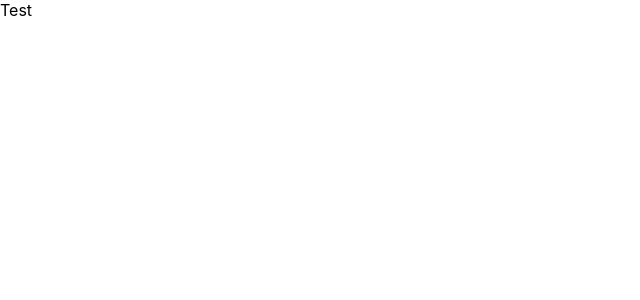
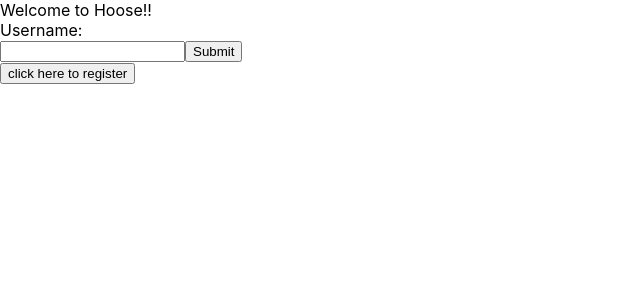
Before and after one commit to coltenappleby/hoose-frontend, a React (Create React App) app: page / in a window 1280 px wide. Shown: the top 300 px of the page, without its empty margins (0-640 px from the left). Built offline with nearby package versions, Linux system fonts and the light colour scheme.

Commit message:
added login, register, zipcodeitem, and zipcode list

```diff
--- a/public/index.html
+++ b/public/index.html
@@ -14,7 +14,7 @@
       manifest.json provides metadata used when your web app is installed on a
       user's mobile device or desktop. See https://developers.google.com/web/fundamentals/web-app-manifest/
     -->
-    <link rel="manifest" href="%PUBLIC_URL%/manifest.json" />
+    <!-- <link rel="manifest" href="%PUBLIC_URL%/manifest.json" /> -->
     <!--
       Notice the use of %PUBLIC_URL% in the tags above.
       It will be replaced with the URL of the `public` folder during the build.
--- a/src/Components/App.js
+++ b/src/Components/App.js
@@ -2,6 +2,7 @@ import '../App.css';
 import HomePage from "./HomePage.js"
 import React from "react";
 import {BrowserRouter as Router, Switch, Route} from 'react-router-dom';
+import ZipCodeList from './ZipCodeList';
 
 function App() {
   return (
@@ -10,7 +11,9 @@ function App() {
     <Switch>
       <Route exact path="/">
         <HomePage />
-
+      </Route>
+      <Route exact path="/zipcodes">
+        <ZipCodeList />
       </Route>
 
     </Switch>
--- a/src/Components/HomePage.js
+++ b/src/Components/HomePage.js
@@ -1,11 +1,19 @@
 import React from "react"
+import Login from "./Login.js";
 
 function HomePage() {
 
     return(
         <div>
-            Test
+            <div>
+                Welcome to Hoose!!
+            </div>
+            <div>
+                <Login />
+            </div>
         </div>
+
+
 
     )
 
--- /dev/null
+++ b/src/Components/Login.js
@@ -0,0 +1,71 @@
+import React, {useState} from "react"
+import { useHistory } from "react-router-dom"
+
+function Login() {
+
+    const [username, setUserName] = useState([])
+    const [errors, setErrors] = useState([])
+    const [isLoggedIn, setIsLoggedIn] = useState(false)
+    const [loginOrRegister, setLoginOrRegister] = useState("login")
+
+    let history = useHistory()
+
+    function handleChange(e) {
+        setUserName(e.target.value)
+    }
+
+    function handleSubmit(e) {
+        e.preventDefault()
+
+        fetch('http://localhost:3000/users/login', {
+            method: 'POST',
+            headers: {
+                "Content-Type": 'application/json',
+                "Accept": 'application/json'
+            },
+            body: JSON.stringify({username})
+        })
+            .then(res => res.json())
+            .then((data) => {
+                if(data.id) {
+                    window.sessionStorage.setItem("currentUserId", `${data.id}`)
+                    setIsLoggedIn(true)
+                    // history.pushState("/")
+                } else {
+                    setErrors(data)
+                }
+            })
+
+    }
+
+    function handleButton(e) {
+        if(loginOrRegister === "login") {
+            setLoginOrRegister("register")
+        } else {
+            setLoginOrRegister("login")
+        }
+    }
+    return(
+
+        <div>
+            {!isLoggedIn &&
+            <div className = "LoginFormContainer">
+                {errors.length > 0 && <p style ={{color: "red"}}> {errors[0]} </p>}
+                <form onSubmit = {handleSubmit} >
+                <label> Username: </label> <br/>
+                <input type = "text" name = "username" value = {username} onChange={handleChange}/>
+                <input className="login" type="submit" />
+                </form>
+            </div>}
+            {/* Renders if the user is logged in  */}
+            {isLoggedIn && <p> Thank you for logging in</p>}
+
+            <button onClick = {handleButton}> {loginOrRegister === "login" ? "click here to register" : "click here to login"}</button>
+
+        </div>
+
+
+    )
+}
+
+export default Login;
--- /dev/null
+++ b/src/Components/ZipCodeCard.js
@@ -0,0 +1,21 @@
+import React from "react"
+
+
+function ZipCodeShow({zip, name, population, state, county}) {
+
+
+    return (
+        <>
+        <div>
+            Zip Code = {zip}
+            Name = {name}
+            Population = {population}
+            {/* State = {state ? state : "not available"} */}
+            County = {county ? county : "not available"}
+        </div>
+        </>
+    )
+}
+
+
+export default ZipCodeShow;
--- a/src/Components/ZipCodeList.js
+++ b/src/Components/ZipCodeList.js
@@ -1,15 +1,34 @@
 import React, {useEffect, useState} from "react";
+import ZipCodeCard from "./ZipCodeCard.js"
 
 
 
 function ZipCodeList() {
 
-    useEffect( () => {
-        // fetch
+    const [zipCodes, setZipCodes] = useState([])
+
+    useEffect(() => {
+        fetch('http://localhost:3000/zip_codes')
+            .then(res => res.json())
+            .then(zipData => setZipCodes(zipData))
     }, [] )
+
+    const zipCodeCards = zipCodes.map((zip) => {
+        return(
+            <ZipCodeCard {...zip} key = {zip.id+zip.name} />
+        )
+
+    })
+
 
     return (
         <>
+        <h1>ZipCode List</h1>
+
+        <div>
+            {zipCodeCards}
+        </div>
+
         </>
     )
 
```
Also changed, not shown: src/Components/Register.js (added, +37 -0 lines), src/Components/UserShow.js (added, +10 -0 lines), src/Components/ZipCodeShow.js (added).
